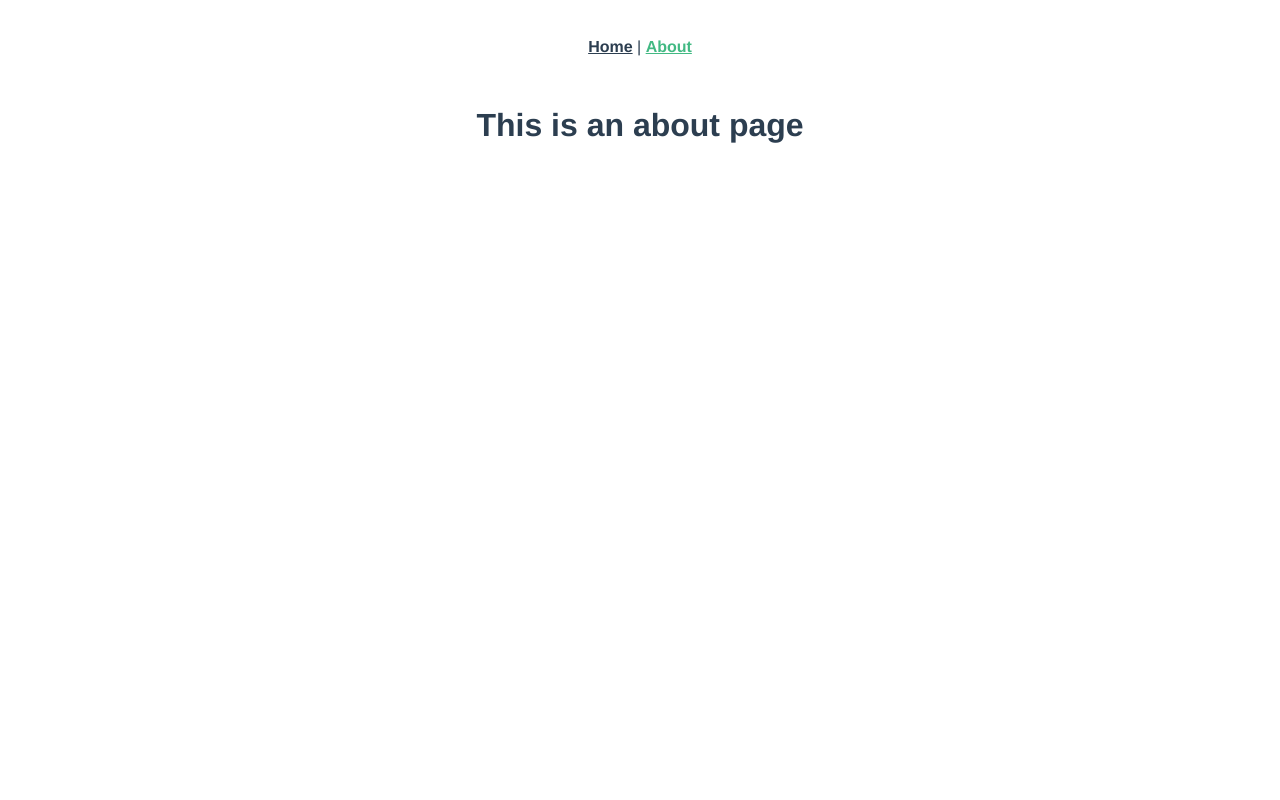
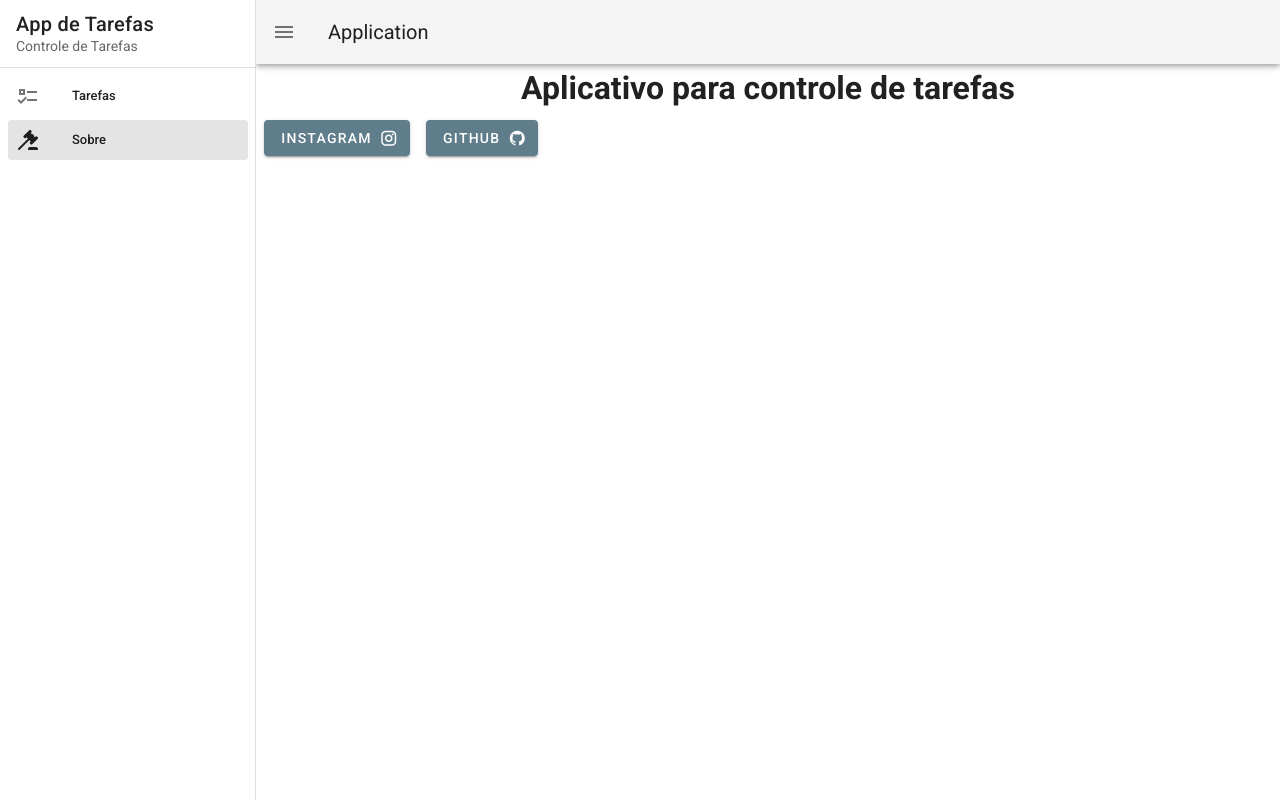
Before and after one commit to geeocipriano/TodoApp, a Vue app: page /about in a window 1280 px wide. Built offline with nearby package versions, Linux system fonts and the light colour scheme.

Commit message:
Criando Projeto

```diff
--- a/public/index.html
+++ b/public/index.html
@@ -1,11 +1,13 @@
 <!DOCTYPE html>
-<html lang="">
+<html lang="en">
   <head>
     <meta charset="utf-8">
     <meta http-equiv="X-UA-Compatible" content="IE=edge">
     <meta name="viewport" content="width=device-width,initial-scale=1.0">
     <link rel="icon" href="<%= BASE_URL %>favicon.ico">
     <title><%= htmlWebpackPlugin.options.title %></title>
+    <link rel="stylesheet" href="https://fonts.googleapis.com/css?family=Roboto:100,300,400,500,700,900">
+    <link rel="stylesheet" href="https://cdn.jsdelivr.net/npm/@mdi/font@latest/css/materialdesignicons.min.css">
   </head>
   <body>
     <noscript>
--- a/src/App.vue
+++ b/src/App.vue
@@ -1,32 +1,64 @@
 <template>
-  <div id="app">
-    <div id="nav">
-      <router-link to="/">Home</router-link> |
-      <router-link to="/about">About</router-link>
-    </div>
-    <router-view/>
-  </div>
+  <v-app id="inspire">
+    <v-navigation-drawer
+    v-model="drawer"
+    app
+    >
+      <v-list-item>
+        <v-list-item-content>
+          <v-list-item-title class="title">
+            App de Tarefas
+          </v-list-item-title>
+          <v-list-item-subtitle>
+            Controle de Tarefas
+          </v-list-item-subtitle>
+        </v-list-item-content>
+      </v-list-item>
+
+      <v-divider></v-divider>
+
+      <v-list
+        dense
+        nav
+      >
+        <v-list-item
+          v-for="item in items"
+          :key="item.title"
+          link
+          :to="item.to"
+        >
+          <v-list-item-icon>
+            <v-icon>{{ item.icon }}</v-icon>
+          </v-list-item-icon>
+
+          <v-list-item-content>
+            <v-list-item-title>{{ item.title }}</v-list-item-title>
+          </v-list-item-content>
+        </v-list-item>
+      </v-list>
+    </v-navigation-drawer>
+
+    <v-app-bar app>
+      <v-app-bar-nav-icon @click="drawer = !drawer"></v-app-bar-nav-icon>
+
+      <v-toolbar-title>Application</v-toolbar-title>
+    </v-app-bar>
+
+    <v-main>
+      <router-view></router-view>
+    </v-main>
+  </v-app>
 </template>
 
-<style lang="scss">
-#app {
-  font-family: Avenir, Helvetica, Arial, sans-serif;
-  -webkit-font-smoothing: antialiased;
-  -moz-osx-font-smoothing: grayscale;
-  text-align: center;
-  color: #2c3e50;
-}
-
-#nav {
-  padding: 30px;
-
-  a {
-    font-weight: bold;
-    color: #2c3e50;
-
-    &.router-link-exact-active {
-      color: #42b983;
-    }
+<script>
+  export default {
+    data: () => ({
+       drawer: null,
+       items: [
+          { title: 'Tarefas', icon: 'mdi-format-list-checks', to: '/' },
+          { title: 'Sobre', icon: 'mdi-gavel', to: '/about' },
+        ]
+       }),
   }
-}
-</style>
+</script>
+© 2021 GitHub, Inc.
--- a/src/components/HelloWorld.vue
+++ b/src/components/HelloWorld.vue
@@ -1,60 +1,151 @@
 <template>
-  <div class="hello">
-    <h1>{{ msg }}</h1>
-    <p>
-      For a guide and recipes on how to configure / customize this project,<br>
-      check out the
-      <a href="https://cli.vuejs.org" target="_blank" rel="noopener">vue-cli documentation</a>.
-    </p>
-    <h3>Installed CLI Plugins</h3>
-    <ul>
-      <li><a href="https://github.com/vuejs/vue-cli/tree/dev/packages/%40vue/cli-plugin-babel" target="_blank" rel="noopener">babel</a></li>
-      <li><a href="https://github.com/vuejs/vue-cli/tree/dev/packages/%40vue/cli-plugin-router" target="_blank" rel="noopener">router</a></li>
-      <li><a href="https://github.com/vuejs/vue-cli/tree/dev/packages/%40vue/cli-plugin-vuex" target="_blank" rel="noopener">vuex</a></li>
-      <li><a href="https://github.com/vuejs/vue-cli/tree/dev/packages/%40vue/cli-plugin-eslint" target="_blank" rel="noopener">eslint</a></li>
-    </ul>
-    <h3>Essential Links</h3>
-    <ul>
-      <li><a href="https://vuejs.org" target="_blank" rel="noopener">Core Docs</a></li>
-      <li><a href="https://forum.vuejs.org" target="_blank" rel="noopener">Forum</a></li>
-      <li><a href="https://chat.vuejs.org" target="_blank" rel="noopener">Community Chat</a></li>
-      <li><a href="https://twitter.com/vuejs" target="_blank" rel="noopener">Twitter</a></li>
-      <li><a href="https://news.vuejs.org" target="_blank" rel="noopener">News</a></li>
-    </ul>
-    <h3>Ecosystem</h3>
-    <ul>
-      <li><a href="https://router.vuejs.org" target="_blank" rel="noopener">vue-router</a></li>
-      <li><a href="https://vuex.vuejs.org" target="_blank" rel="noopener">vuex</a></li>
-      <li><a href="https://github.com/vuejs/vue-devtools#vue-devtools" target="_blank" rel="noopener">vue-devtools</a></li>
-      <li><a href="https://vue-loader.vuejs.org" target="_blank" rel="noopener">vue-loader</a></li>
-      <li><a href="https://github.com/vuejs/awesome-vue" target="_blank" rel="noopener">awesome-vue</a></li>
-    </ul>
-  </div>
+  <v-container>
+    <v-row class="text-center">
+      <v-col cols="12">
+        <v-img
+          :src="require('../assets/logo.svg')"
+          class="my-3"
+          contain
+          height="200"
+        />
+      </v-col>
+
+      <v-col class="mb-4">
+        <h1 class="display-2 font-weight-bold mb-3">
+          Welcome to Vuetify
+        </h1>
+
+        <p class="subheading font-weight-regular">
+          For help and collaboration with other Vuetify developers,
+          <br>please join our online
+          <a
+            href="https://community.vuetifyjs.com"
+            target="_blank"
+          >Discord Community</a>
+        </p>
+      </v-col>
+
+      <v-col
+        class="mb-5"
+        cols="12"
+      >
+        <h2 class="headline font-weight-bold mb-3">
+          What's next?
+        </h2>
+
+        <v-row justify="center">
+          <a
+            v-for="(next, i) in whatsNext"
+            :key="i"
+            :href="next.href"
+            class="subheading mx-3"
+            target="_blank"
+          >
+            {{ next.text }}
+          </a>
+        </v-row>
+      </v-col>
+
+      <v-col
+        class="mb-5"
+        cols="12"
+      >
+        <h2 class="headline font-weight-bold mb-3">
+          Important Links
+        </h2>
+
+        <v-row justify="center">
+          <a
+            v-for="(link, i) in importantLinks"
+            :key="i"
+            :href="link.href"
+            class="subheading mx-3"
+            target="_blank"
+          >
+            {{ link.text }}
+          </a>
+        </v-row>
+      </v-col>
+
+      <v-col
+        class="mb-5"
+        cols="12"
+      >
+        <h2 class="headline font-weight-bold mb-3">
+          Ecosystem
+        </h2>
+
+        <v-row justify="center">
+          <a
+            v-for="(eco, i) in ecosystem"
+            :key="i"
+            :href="eco.href"
+            class="subheading mx-3"
+            target="_blank"
+          >
+            {{ eco.text }}
+          </a>
+        </v-row>
+      </v-col>
+    </v-row>
+  </v-container>
 </template>
 
 <script>
-export default {
-  name: 'HelloWorld',
-  props: {
-    msg: String
+  export default {
+    name: 'HelloWorld',
+
+    data: () => ({
+      ecosystem: [
+        {
+          text: 'vuetify-loader',
+          href: 'https://github.com/vuetifyjs/vuetify-loader',
+        },
+        {
+          text: 'github',
+          href: 'https://github.com/vuetifyjs/vuetify',
+        },
+        {
+          text: 'awesome-vuetify',
+          href: 'https://github.com/vuetifyjs/awesome-vuetify',
+        },
+      ],
+      importantLinks: [
+        {
+          text: 'Documentation',
+          href: 'https://vuetifyjs.com',
+        },
+        {
+          text: 'Chat',
+          href: 'https://community.vuetifyjs.com',
+        },
+        {
+          text: 'Made with Vuetify',
+          href: 'https://madewithvuejs.com/vuetify',
+        },
+        {
+          text: 'Twitter',
+          href: 'https://twitter.com/vuetifyjs',
+        },
+        {
+          text: 'Articles',
+          href: 'https://medium.com/vuetify',
+        },
+      ],
+      whatsNext: [
+        {
+          text: 'Explore components',
+          href: 'https://vuetifyjs.com/components/api-explorer',
+        },
+        {
+          text: 'Select a layout',
+          href: 'https://vuetifyjs.com/getting-started/pre-made-layouts',
+        },
+        {
+          text: 'Frequently Asked Questions',
+          href: 'https://vuetifyjs.com/getting-started/frequently-asked-questions',
+        },
+      ],
+    }),
   }
-}
 </script>
-
-<!-- Add "scoped" attribute to limit CSS to this component only -->
-<style scoped lang="scss">
-h3 {
-  margin: 40px 0 0;
-}
-ul {
-  list-style-type: none;
-  padding: 0;
-}
-li {
-  display: inline-block;
-  margin: 0 10px;
-}
-a {
-  color: #42b983;
-}
-</style>
--- a/src/main.js
+++ b/src/main.js
@@ -2,11 +2,13 @@
 import App from './App.vue'
 import router from './router'
 import store from './store'
+import vuetify from './plugins/vuetify';
 
 Vue.config.productionTip = false
 
 new Vue({
   router,
   store,
+  vuetify,
   render: h => h(App)
 }).$mount('#app')
--- /dev/null
+++ b/src/plugins/vuetify.js
@@ -0,0 +1,7 @@
+import Vue from 'vue';
+import Vuetify from 'vuetify/lib/framework';
+
+Vue.use(Vuetify);
+
+export default new Vuetify({
+});
--- a/src/views/About.vue
+++ b/src/views/About.vue
@@ -1,5 +1,30 @@
 <template>
   <div class="about">
-    <h1>This is an about page</h1>
+    <h1 class="d-flex justify-center">Aplicativo para controle de tarefas</h1>
+    <v-btn
+      color="blue-grey"
+      class="ma-2 white--text"
+      v-for="social in socialMedia"
+      :key="social.title"
+      :to="socialMedia.to"
+    >
+      {{ social.title }}
+      <v-icon
+        right
+        dark
+      >
+        {{ social.icon }}
+      </v-icon>
+    </v-btn>
   </div>
 </template>
+<script>
+export default {
+    data: () => ({
+       socialMedia: [
+          { title: 'Instagram', icon: 'mdi-instagram', to: '/' },
+          { title: 'Github', icon: 'mdi-github', to: '/about' },
+        ]
+       }),
+  }
+</script>
--- /dev/null
+++ b/vue.config.js
@@ -0,0 +1,5 @@
+module.exports = {
+  transpileDependencies: [
+    'vuetify'
+  ]
+}
```
Also changed, not shown: package.json (+6 -3 lines), src/assets/logo.svg (added), 1 other file (tests, documents, lock files or other folders).
